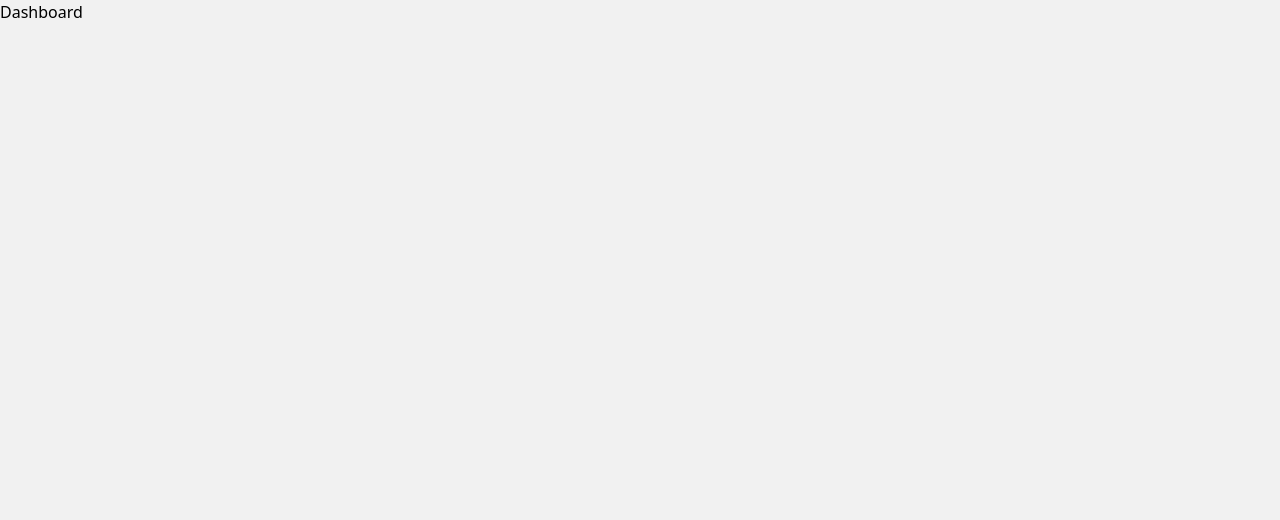
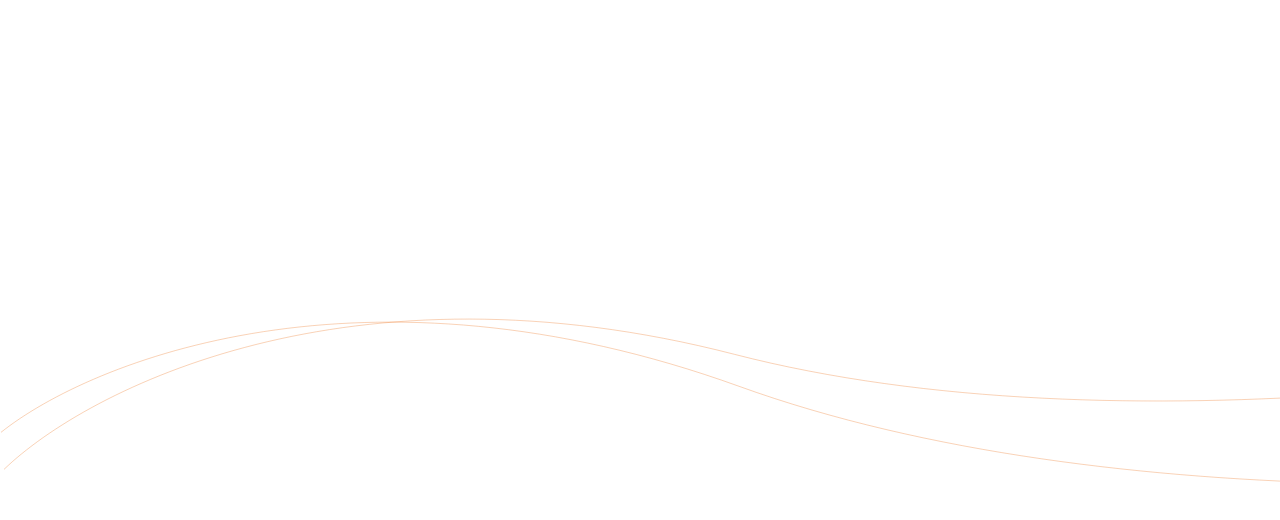
Before and after one commit to anjalikray/Aprycot-Restro, a React (Vite) app in the folder client/: page /dashboard in a window 1280 px wide. Shown: the top 520 px of the page. Built offline with nearby package versions, Linux system fonts and the light colour scheme.

Commit message:
signin ui

```diff
--- a/client/src/App.tsx
+++ b/client/src/App.tsx
@@ -1,5 +1,5 @@
 import {Routes , Route} from 'react-router-dom'
-import Dashboard from './components/Dashboard'
+import Dashboard from './components/dashboard/Dashboard'
 import Signin from './components/auth/Signin'
 import Signup from './components/auth/Signup'
 import ForgotPassword from './components/auth/ForgotPassword'
--- a/client/src/components/Dashboard.tsx
+++ /dev/null
@@ -1,10 +0,0 @@
-
-const Dashboard = () => {
-  return (
-    <div>
-      Dashboard
-    </div>
-  )
-}
-
-export default Dashboard
--- a/client/src/components/auth/Signin.tsx
+++ b/client/src/components/auth/Signin.tsx
@@ -1,4 +1,3 @@
-import "./index.css";
 import { Link } from "react-router-dom";
 
 const Signin = () => {
@@ -67,6 +66,12 @@ const Signin = () => {
                             </div>
                         </form>
                     </div>
+
+                    <div className="flex justify-center items-center">
+                        <p className="text-slate-500 text-lg ml-2 ">Don't have an account?
+                            <Link to="/signup"><button className="text-lg text-orange-500 ml-3">Click here to sign up.</button></Link>
+                        </p>
+                    </div>
                 </div>
 
                 <div className="flex justify-center items-center h-screen">
--- a/client/src/components/auth/index.css
+++ /dev/null
@@ -1,19 +0,0 @@
-html, body {
-    overflow-x: hidden;
-    /* overflow-y: hidden; */
-    background-color: #f1f1f1;
-  }
-
-
-  .bg-circle-login:before {
-    content: "";
-    position: absolute;
-    height: 512px;
-    width: 680px;
-    background: rgba(234, 106, 18, .2);
-    border-radius: 50%;
-    top: 0;
-    right: 0;
-    -webkit-transform: translate(62%, -100%) scale(3.5);
-    transform: translate(62%, -100%) scale(3.5);
-  }
--- /dev/null
+++ b/client/src/components/dashboard/Dashboard.tsx
@@ -0,0 +1,27 @@
+import React from "react";
+
+const Dashboard: React.FC = () => {
+    return (
+        <div className="user-img1">
+            <svg
+                width="1857"
+                viewBox="0 0 1857 327"
+                fill="none"
+                xmlns="http://www.w3.org/2000/svg"
+            >
+                <path
+                    d="M4.05078 189.348C86.8841 109.514 348.951 -25.2523 734.551 74.3477C1120.15 173.948 1641.22 91.181 1853.55 37.3477"
+                    stroke="#EA6A12"
+                    stroke-opacity="0.3"
+                ></path>
+                <path
+                    d="M0.99839 152.331C90.9502 80.6133 364.495 -28.9952 739.062 106.31C1113.63 241.616 1640.16 208.056 1856.6 174.363"
+                    stroke="#EA6A12"
+                    stroke-opacity="0.3"
+                ></path>
+            </svg>
+        </div>
+    );
+};
+
+export default Dashboard;
--- a/client/src/index.css
+++ b/client/src/index.css
@@ -1,3 +1,21 @@
 @tailwind base;
 @tailwind components;
 @tailwind utilities;
+
+.bg-circle-login:before {
+    content: "";
+    position: absolute;
+    height: 512px;
+    width: 680px;
+    background: rgba(234, 106, 18, 0.2);
+    border-radius: 50%;
+    top: 0;
+    right: 0;
+    -webkit-transform: translate(62%, -100%) scale(3.5);
+    transform: translate(62%, -100%) scale(3.5);
+}
+
+.user-img1 {
+    position: fixed;
+    top: 280px;
+}
```
